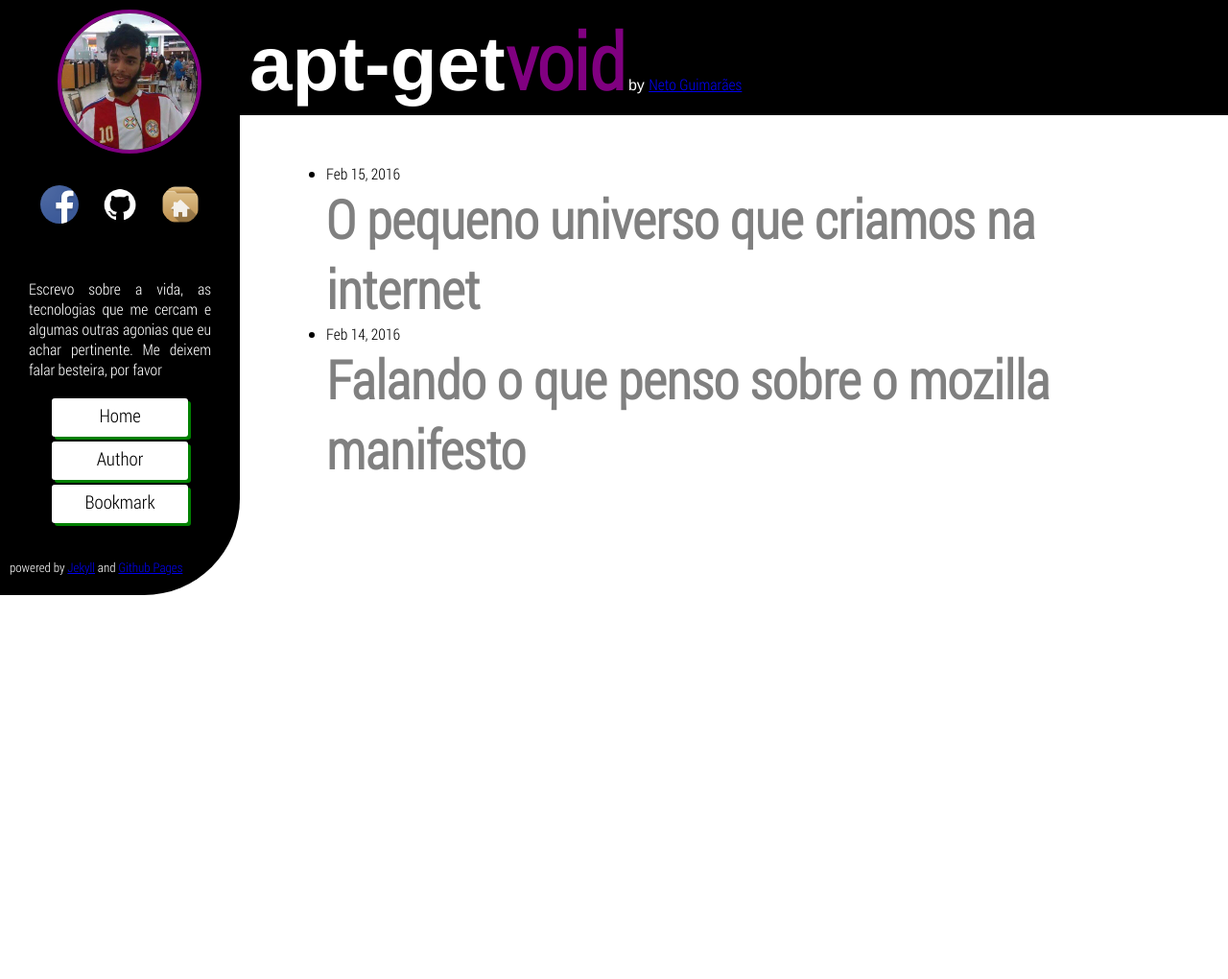
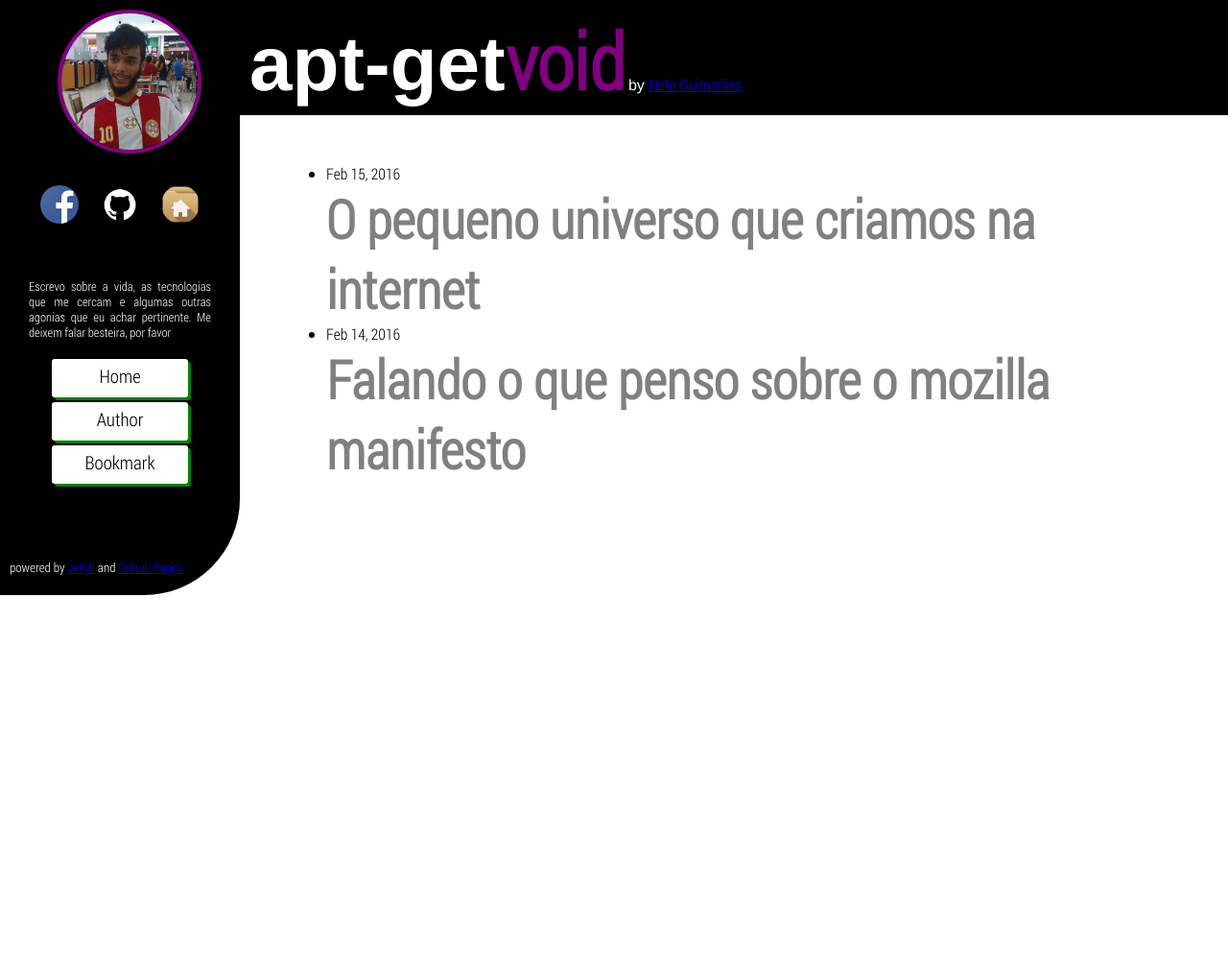
Before and after one commit to batoreh/netoguimaraes.github.io, a Jekyll site: the page built from index.html, in a window 1280 px wide. Shown: the whole page at 96% size. Built offline with Jekyll 4.4.1, drawn with Linux system fonts in a browser that asks for light colours.

Commit message:
Update master.css

```diff
--- a/css/master.css
+++ b/css/master.css
@@ -99,6 +99,10 @@
 	height: 100%;
 	width: 100%;
 }
+.description{
+	line-height: 16px;
+	font-size: 0.8em;
+}
 .navbar-links-container{
 	flex-flow: column nowrap;
 	display: block;
```
